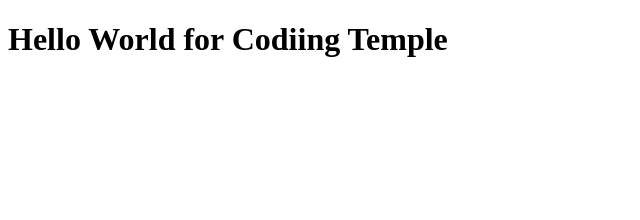
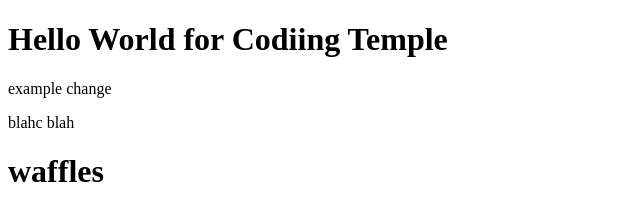
Before and after one commit to btalley07/group_project_rangers_63, a plain HTML site: page index.html in a window 1280 px wide. Shown: the whole page, without its empty margins (0-640 px from the left). Drawn offline with Linux system fonts and the light colour scheme.

Commit message:
cullen added waffles

```diff
--- a/index.html
+++ b/index.html
@@ -9,5 +9,8 @@
 </head>
 <body>
     <h1>Hello World for Codiing Temple</h1>
+    <p>example change</p>
+    <p>blahc blah</p>
+    <h1>waffles</h1>
 </body>
 </html>
```
